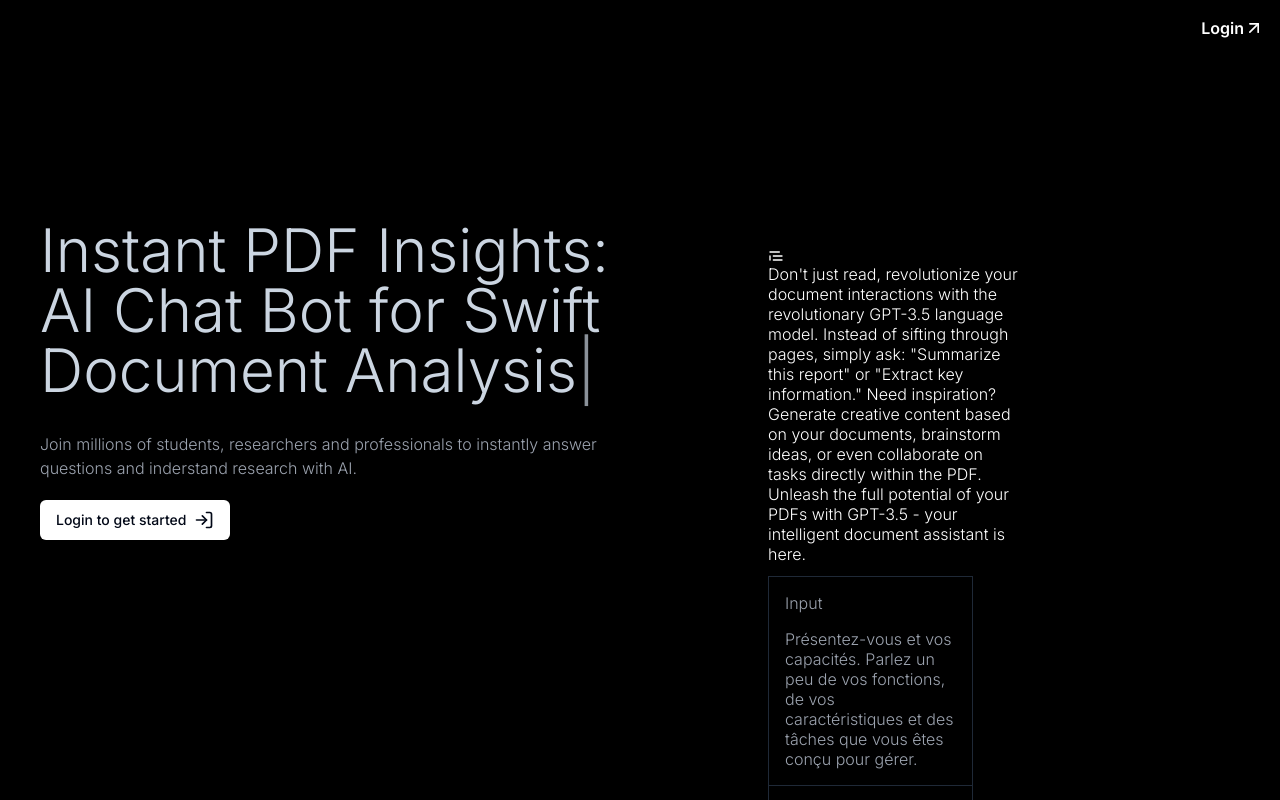
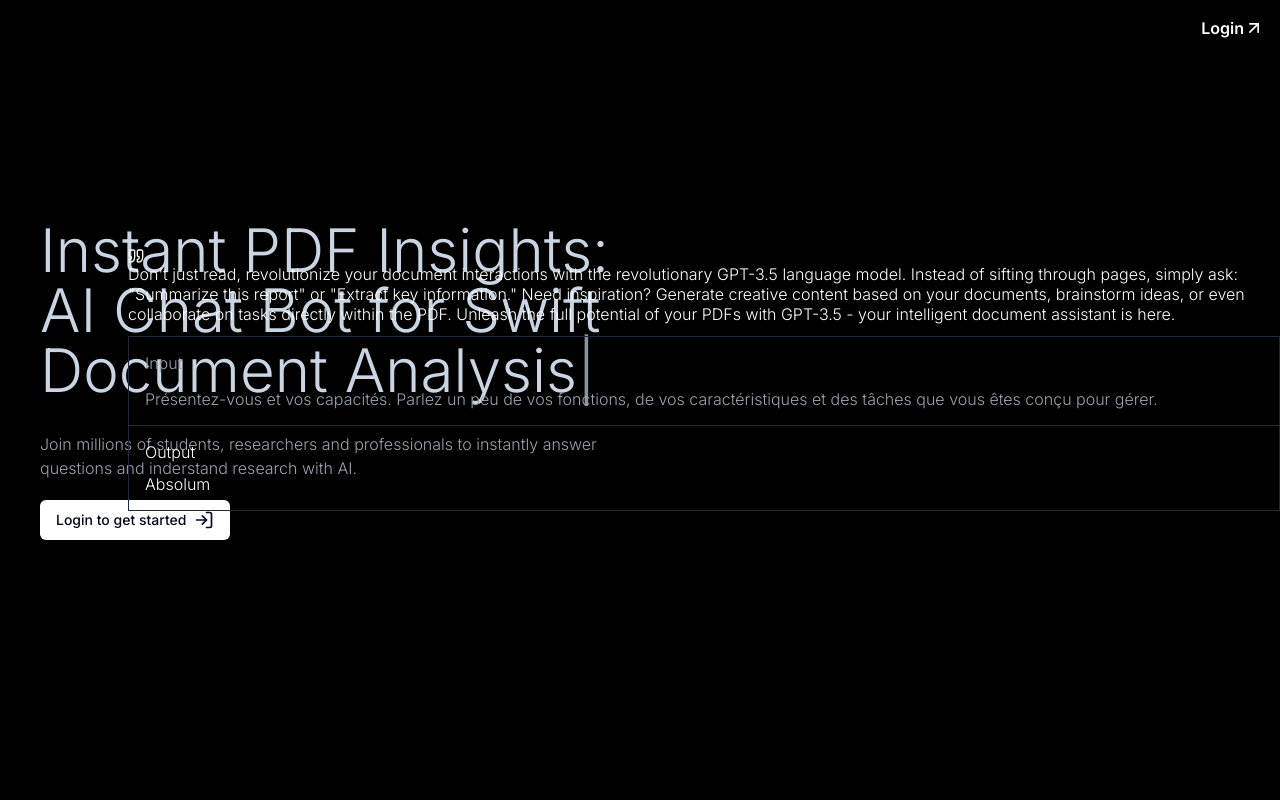
Before and after one commit to whirble/Paper-Pal, a Next.js app: page / in a window 1280 px wide. Built offline with nearby package versions, Linux system fonts and the light colour scheme; no server answers.

Commit message:
ui test4

```diff
--- a/app/(landing)/page.tsx
+++ b/app/(landing)/page.tsx
@@ -3,7 +3,7 @@ import Link from 'next/link';
 import { UserButton, auth } from '@clerk/nextjs'
 import { Button } from '@/components/ui/button'
 import Image from 'next/image'
-import { ArrowUpRight, LogIn, User, AudioLines, TextQuote } from 'lucide-react';
+import { ArrowUpRight, LogIn, User, AudioLines, TextQuote, Quote } from 'lucide-react';
 import FileUpload from '@/components/fileUpload';
 import { checkSubscription } from '@/lib/subscription';
 import { db } from '@/lib/db';
@@ -99,14 +99,14 @@ export default async function Home() {
           {isAuth
           ? ('')
           : (<>
-          <div className='absolute -top-4 right-0 flex my-16 w-[40%] flex flex-col gap-3'>
+          <div className='absolute -top-4 right-0 flex my-16 w-[90%] flex flex-col gap-3'>
 
             <div className='flex flex-col items-start justify-start text-white font-light leading-tight text-base'>
-              <TextQuote className='w-4 h-4 text-white'/>
-              <p className='w-[50%]'>Don&apos;t just read, revolutionize your document interactions with the revolutionary GPT-3.5 language model. Instead of sifting through pages, simply ask: &quot;Summarize this report&quot; or &quot;Extract key information.&quot; Need inspiration? Generate creative content based on your documents, brainstorm ideas, or even collaborate on tasks directly within the PDF. Unleash the full potential of your PDFs with GPT-3.5 - your intelligent document assistant is here.</p>
+              <Quote className='w-4 h-4 text-white'/>
+              <p className=''>Don&apos;t just read, revolutionize your document interactions with the revolutionary GPT-3.5 language model. Instead of sifting through pages, simply ask: &quot;Summarize this report&quot; or &quot;Extract key information.&quot; Need inspiration? Generate creative content based on your documents, brainstorm ideas, or even collaborate on tasks directly within the PDF. Unleash the full potential of your PDFs with GPT-3.5 - your intelligent document assistant is here.</p>
             </div>
 
-            <div className='w-[40%] flex flex-col items-start justify-start font-light'>
+            <div className='flex flex-col items-start justify-start font-light'>
               <div className='flex flex-col p-4 gap-4 w-full h-fit border border-gray-800 border-b-0 text-base text-gray-400 leading-tight'>
               <p className=''>Input</p>
               <p className=''>Présentez-vous et vos capacités. Parlez un peu de vos fonctions, de vos caractéristiques et des tâches que vous êtes conçu pour gérer.</p>
```
